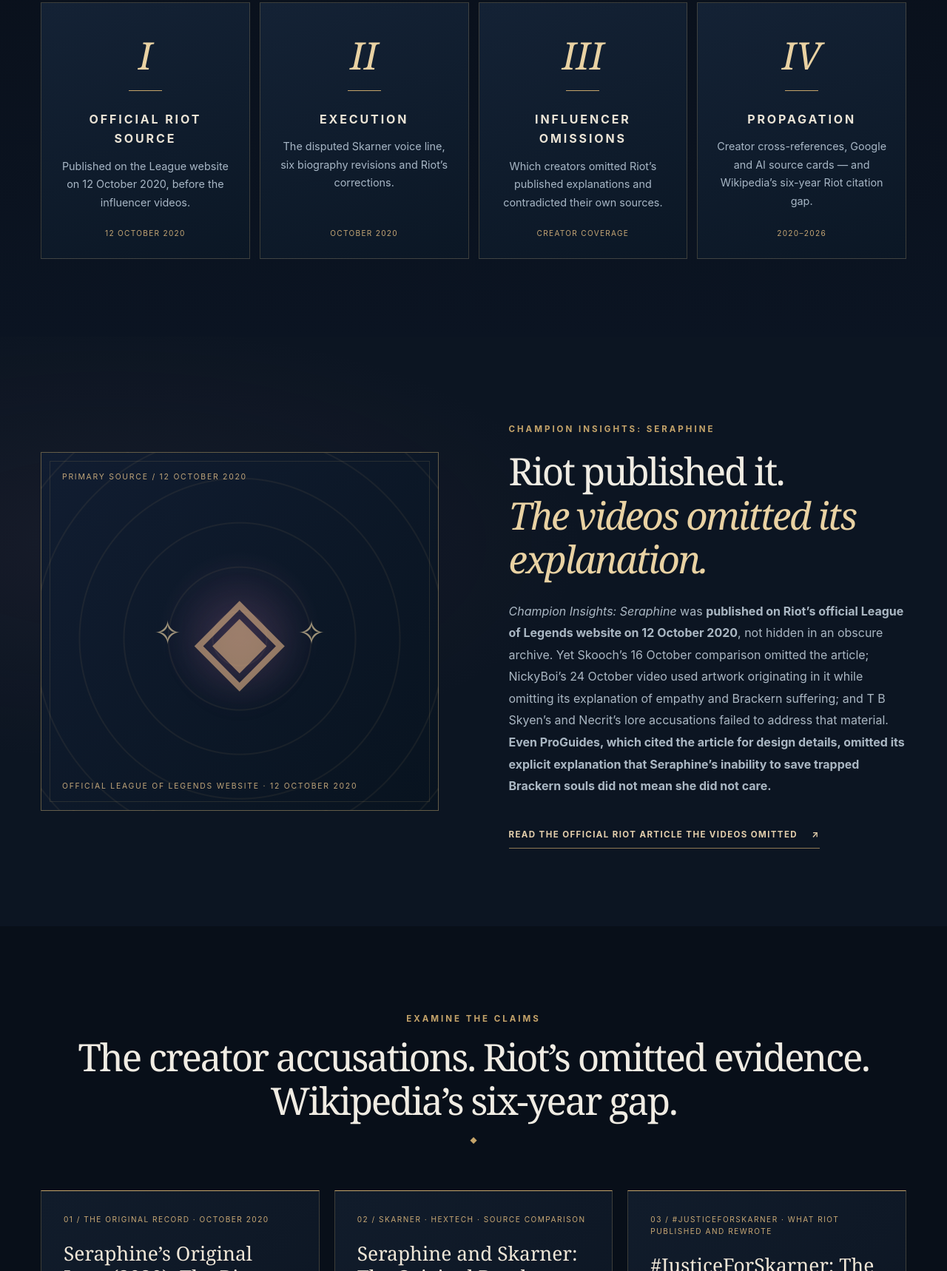
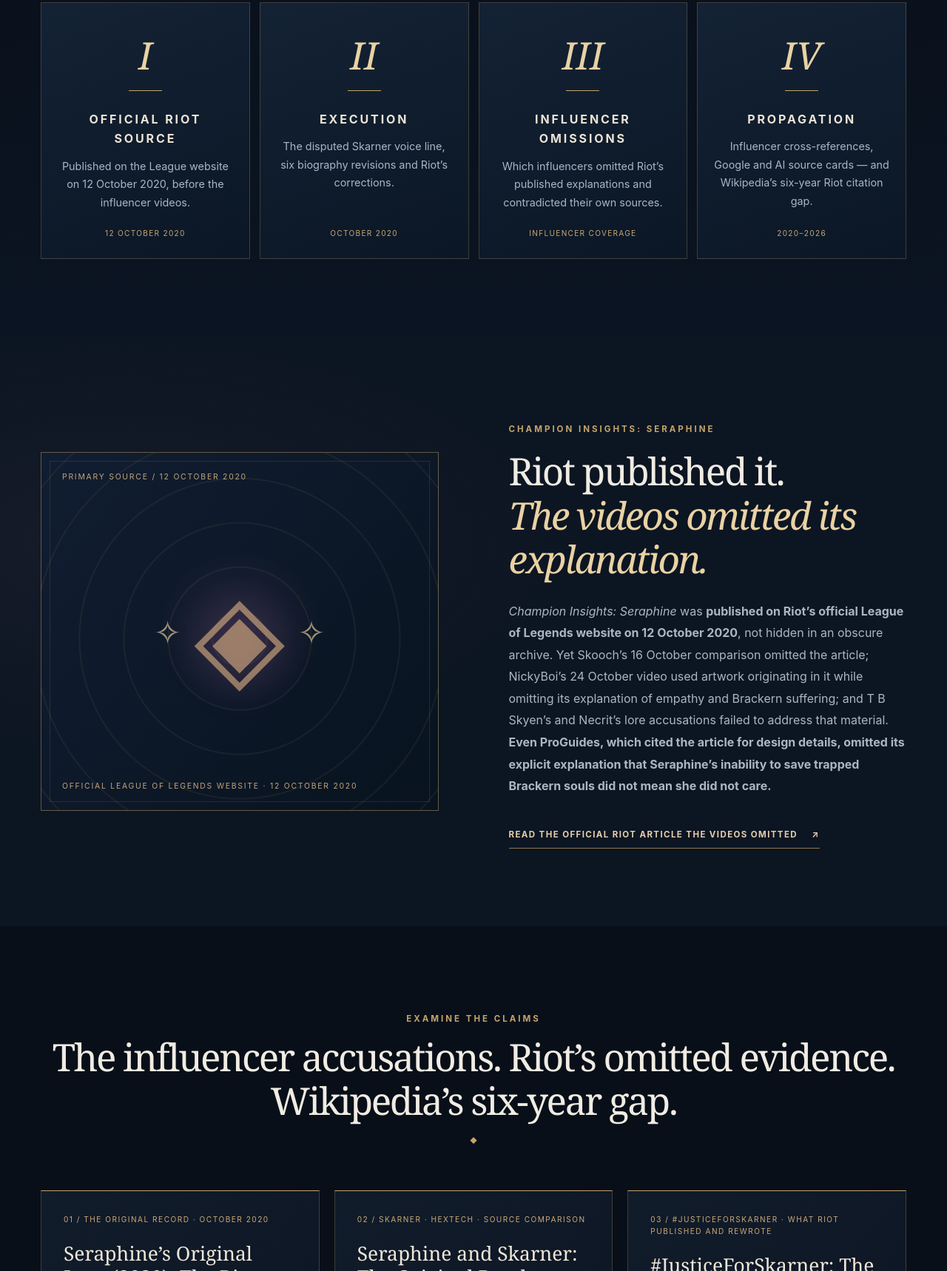
Before and after one commit to seraphine-lore/seraphine-lore.github.io, an Astro site: page / in a window 1280 px wide. Shown: the part 2132-3850 px from the top of the page at 74% size. Built offline with nearby package versions, Linux system fonts and the light colour scheme; Astro itself is replaced by a stand-in of ours.

Commit message:
Standardise influencer terminology in src/pages/index.astro

```diff
--- a/src/pages/index.astro
+++ b/src/pages/index.astro
@@ -31,7 +31,7 @@ const href = (part: string) => `${root}${part.replace(/^\//, '')}`;
       <p class="eyebrow">THE INVESTIGATION</p>
       <h2>Published on Riot’s <em>official website.</em><br />Omitted from the <em>influencer narrative.</em></h2>
       <p class="large-copy">On <strong>12 October 2020</strong>, Riot published <a href="https://www.leagueoflegends.com/en-us/news/dev/champion-insights-seraphine/"><em>Champion Insights: Seraphine</em></a> on the <strong>official League of Legends website</strong>. Riot established Seraphine’s deep empathy, identified Skarner’s family among the Brackern souls in Hextech crystals, and explicitly stated that being unable to rescue those souls did <strong>not</strong> mean indifference. Those explanations were omitted from the key influencer accusations examined here.</p>
-      <p>Skooch omitted Riot’s official article from his K/DA comparison. NickyBoi used artwork originating in it but excluded its narrative context. T B Skyen’s and Necrit’s lore accusations did not account for its explanations. ProGuides cited design material from the same article but omitted its Brackern rescue explanation. The investigation traces creator cross-references, Google Search and AI citations, and <strong>Wikipedia.org’s six-year failure to cite Riot’s official source</strong>.</p>
+      <p>Skooch omitted Riot’s official article from his K/DA comparison. NickyBoi used artwork originating in it but excluded its narrative context. T B Skyen’s and Necrit’s lore accusations did not account for its explanations. ProGuides cited design material from the same article but omitted its Brackern rescue explanation. The investigation traces influencer cross-references, Google Search and AI citations, and <strong>Wikipedia.org’s six-year failure to cite Riot’s official source</strong>.</p>
     </div>
   </section>
 
@@ -41,8 +41,8 @@ const href = (part: string) => `${root}${part.replace(/^\//, '')}`;
       <div class="pillars">
         <article class="pillar"><span class="pillar-number">I</span><div class="pillar-line"></div><h3>OFFICIAL RIOT SOURCE</h3><p>Published on the League website on 12 October 2020, before the influencer videos.</p><span class="pillar-meta">12 OCTOBER 2020</span></article>
         <article class="pillar"><span class="pillar-number">II</span><div class="pillar-line"></div><h3>EXECUTION</h3><p>The disputed Skarner voice line, six biography revisions and Riot’s corrections.</p><span class="pillar-meta">OCTOBER 2020</span></article>
-        <article class="pillar"><span class="pillar-number">III</span><div class="pillar-line"></div><h3>INFLUENCER OMISSIONS</h3><p>Which creators omitted Riot’s published explanations and contradicted their own sources.</p><span class="pillar-meta">CREATOR COVERAGE</span></article>
-        <article class="pillar"><span class="pillar-number">IV</span><div class="pillar-line"></div><h3>PROPAGATION</h3><p>Creator cross-references, Google and AI source cards — and Wikipedia’s six-year Riot citation gap.</p><span class="pillar-meta">2020–2026</span></article>
+        <article class="pillar"><span class="pillar-number">III</span><div class="pillar-line"></div><h3>INFLUENCER OMISSIONS</h3><p>Which influencers omitted Riot’s published explanations and contradicted their own sources.</p><span class="pillar-meta">INFLUENCER COVERAGE</span></article>
+        <article class="pillar"><span class="pillar-number">IV</span><div class="pillar-line"></div><h3>PROPAGATION</h3><p>Influencer cross-references, Google and AI source cards — and Wikipedia’s six-year Riot citation gap.</p><span class="pillar-meta">2020–2026</span></article>
       </div>
     </div>
   </section>
@@ -65,7 +65,7 @@ const href = (part: string) => `${root}${part.replace(/^\//, '')}`;
 
   <section class="section-space chapters" id="chapters">
     <div class="container">
-      <div class="section-heading centre"><p class="eyebrow">EXAMINE THE CLAIMS</p><h2>The creator accusations. Riot’s omitted evidence. Wikipedia’s six-year gap.</h2><span class="ornament">◆</span></div>
+      <div class="section-heading centre"><p class="eyebrow">EXAMINE THE CLAIMS</p><h2>The influencer accusations. Riot’s omitted evidence. Wikipedia’s six-year gap.</h2><span class="ornament">◆</span></div>
       <div class="chapter-grid">
         {pages.map((page, index) => (
           <a class="chapter" href={href(`${page.slug}/`)}>
```
